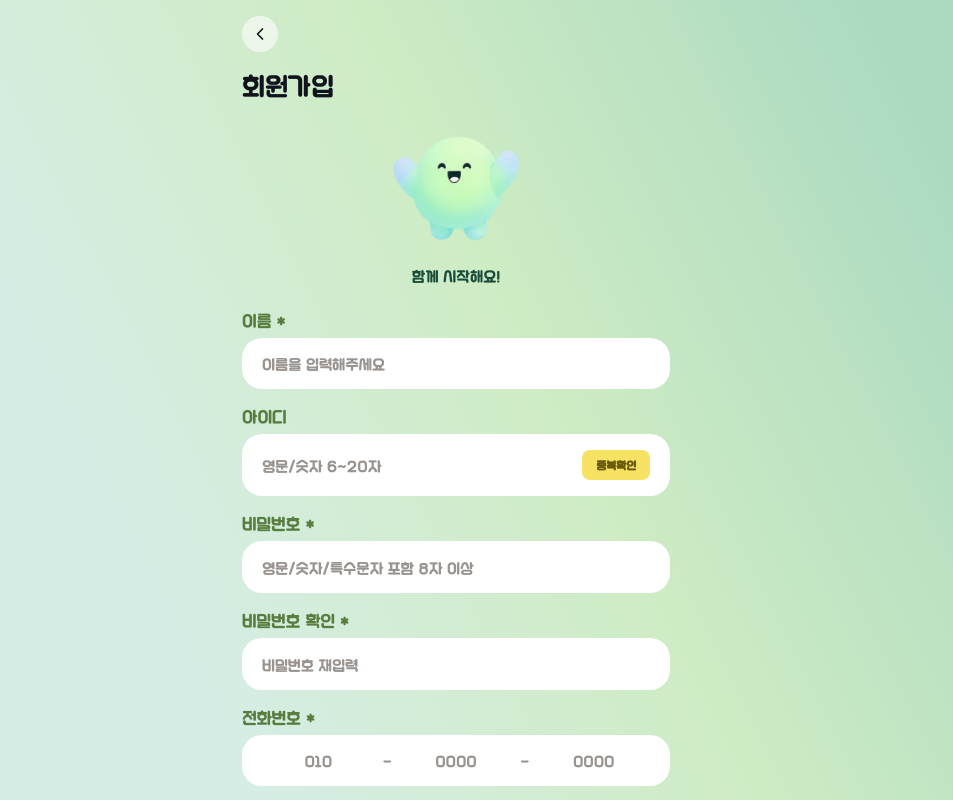
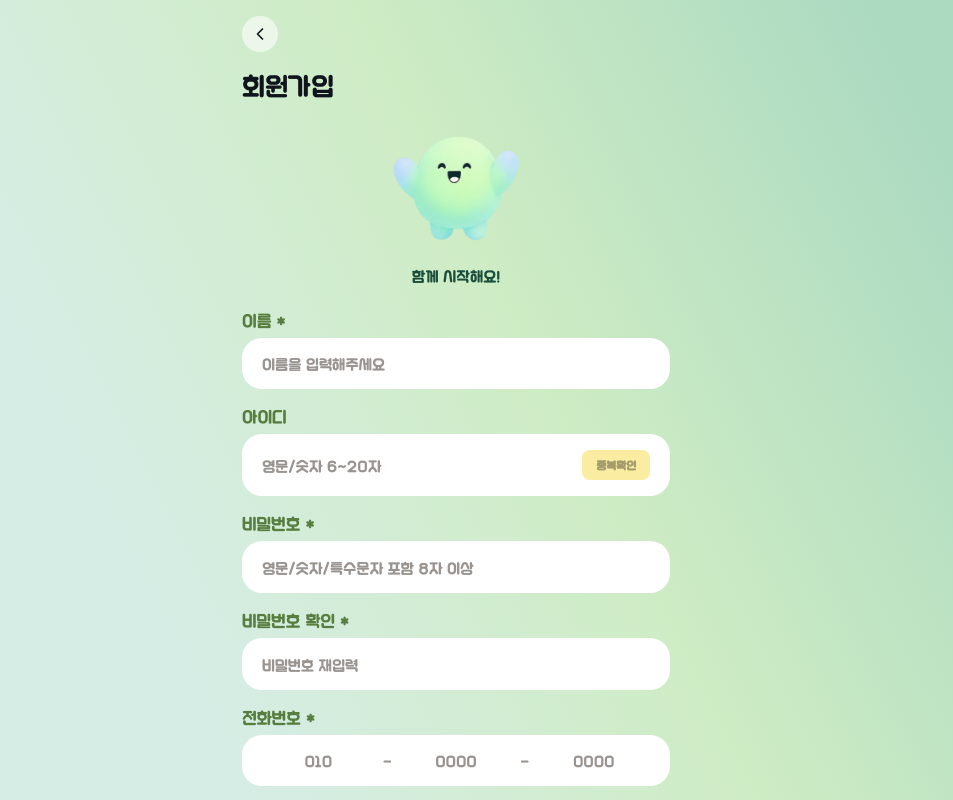
Before and after one commit to likelion14th-6team/FE, a React (Create React App) app: page /signup in a window 1280 px wide. Shown: the top 800 px of the page, without its empty margins (184-1137 px from the left). Built offline with nearby package versions, Linux system fonts and the light colour scheme; no server answers.

Commit message:
feat: 아이디 중복확인 API 연동

```diff
--- a/src/api/auth.js
+++ b/src/api/auth.js
@@ -16,6 +16,13 @@ export function login(payload) {
   return api.post('/auth/login', payload).then((r) => r.data);
 }
 
+/** 아이디 중복 확인 */
+export function checkUsername(username) {
+  return api
+    .get('/auth/check-username', { params: { username } })
+    .then((r) => ({ data: r.data, raw: r.raw }));
+}
+
 /** 카카오 인가 코드로 로그인 (LoginResponseDto) */
 export function kakaoLoginWithCode({ code, redirectUri }) {
   return api
--- a/src/hooks/useAuth.js
+++ b/src/hooks/useAuth.js
@@ -1,7 +1,11 @@
 import { useMutation, useQueryClient } from "@tanstack/react-query";
 import { useCallback, useSyncExternalStore } from "react";
 
-import { login as loginApi, signup as signupApi } from "../api/auth";
+import {
+  login as loginApi,
+  signup as signupApi,
+  checkUsername as checkUsernameApi,
+} from "../api/auth";
 
 /**
  * 인증 훅 모음.
@@ -122,6 +126,14 @@ export function useSignup() {
   });
 }
 
+/* ===== useCheckUsername ===== */
+
+export function useCheckUsername() {
+  return useMutation({
+    mutationFn: checkUsernameApi,
+  });
+}
+
 /* ===== useLogout ===== */
 
 /**
--- a/src/pages/Signup.jsx
+++ b/src/pages/Signup.jsx
@@ -7,7 +7,7 @@ import Mochi from "../components/common/Mochi";
 import AuthField from "../components/auth/AuthField";
 import PhoneNumberInput from "../components/auth/PhoneNumberInput";
 import Header from "../components/common/Header";
-import { useSignup, useLogin } from "../hooks/useAuth";
+import { useSignup, useLogin, useCheckUsername } from "../hooks/useAuth";
 import { useCreateBudget } from "../hooks/useBudgets";
 import { KAKAO_SIGNUP_STORAGE_KEY } from "./KakaoCallback";
 
@@ -39,6 +39,7 @@ function Signup() {
   const fromKakao = location.state?.fromKakao === true || !!kakaoDraft;
   const signup = useSignup();
   const login = useLogin();
+  const checkUsername = useCheckUsername();
   const createBudget = useCreateBudget();
   const isPending =
     signup.isPending || login.isPending || createBudget.isPending;
@@ -58,6 +59,10 @@ function Signup() {
     privacy: false,
     marketing: false,
   });
+  const [usernameCheck, setUsernameCheck] = useState({
+    status: "idle",
+    message: "",
+  });
 
   useEffect(() => {
     if (fromKakao) {
@@ -65,6 +70,10 @@ function Signup() {
       console.info("[signup] 카카오 신규 가입 추가 정보 입력", kakaoProfile);
     }
   }, [fromKakao, kakaoProfile]);
+
+  useEffect(() => {
+    setUsernameCheck({ status: "idle", message: "" });
+  }, [form.username]);
 
   const set = (key) => (e) => {
     let value =
@@ -150,6 +159,49 @@ function Signup() {
     navigate("/", { replace: true });
   };
 
+  const handleCheckUsername = async () => {
+    const value = form.username.trim();
+    if (value.length < 4 || value.length > 20) {
+      alert("아이디는 4~20자로 입력해주세요.");
+      return;
+    }
+
+    setUsernameCheck({ status: "checking", message: "확인 중..." });
+    try {
+      const result = await checkUsername.mutateAsync(value);
+      const { data, raw } = result || {};
+      const available =
+        typeof data === "boolean"
+          ? data
+          : data?.available ?? data?.isAvailable ?? data?.usable ?? null;
+
+      if (available === true) {
+        setUsernameCheck({
+          status: "ok",
+          message: "사용 가능한 아이디입니다.",
+        });
+        return;
+      }
+
+      if (available === false) {
+        setUsernameCheck({
+          status: "taken",
+          message: "이미 사용 중인 아이디입니다.",
+        });
+        return;
+      }
+
+      const fallbackMsg = raw?.message || "중복 확인이 완료되었습니다.";
+      setUsernameCheck({ status: "ok", message: fallbackMsg });
+    } catch (err) {
+      const msg =
+        err.response?.data?.message ||
+        err.message ||
+        "중복 확인에 실패했습니다.";
+      setUsernameCheck({ status: "error", message: msg });
+    }
+  };
+
   return (
     <MobileLayout $hasBottomNav={false}>
       <Header
@@ -183,8 +235,21 @@ function Signup() {
             onChange={set("username")}
             placeholder="영문/숫자 6~20자"
             required
-            action={<DupBtn type="button">중복확인</DupBtn>}
+            action={
+              <DupBtn
+                type="button"
+                onClick={handleCheckUsername}
+                disabled={checkUsername.isPending || !form.username.trim()}
+              >
+                {checkUsername.isPending ? "확인 중..." : "중복확인"}
+              </DupBtn>
+            }
           />
+          {usernameCheck.status !== "idle" && (
+            <DupHint $status={usernameCheck.status}>
+              {usernameCheck.message}
+            </DupHint>
+          )}
 
           <AuthField
             label="비밀번호 *"
@@ -355,6 +420,21 @@ const DupBtn = styled.button`
   font-weight: 700;
   cursor: pointer;
   white-space: nowrap;
+
+  &:disabled {
+    opacity: 0.6;
+    cursor: not-allowed;
+  }
+`;
+
+const DupHint = styled.p`
+  margin: -8px 0 0;
+  font-size: ${({ theme }) => theme.fontSizes.sm};
+  color: ${({ theme, $status }) => {
+    if ($status === "ok") return theme.colors.text.brand;
+    if ($status === "taken" || $status === "error") return theme.colors.danger;
+    return theme.colors.text.secondary;
+  }};
 `;
 
 const PhoneField = styled.div`
```
